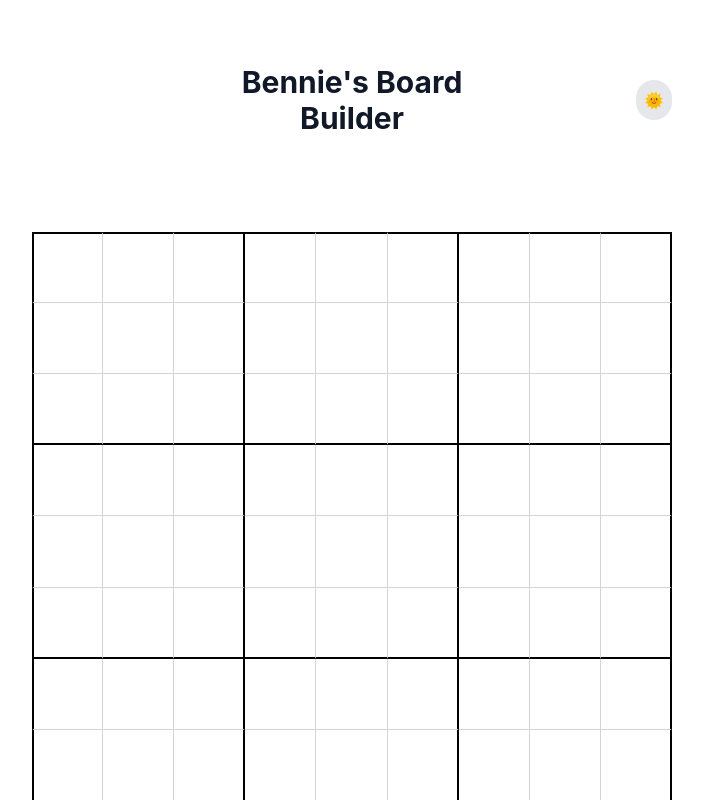
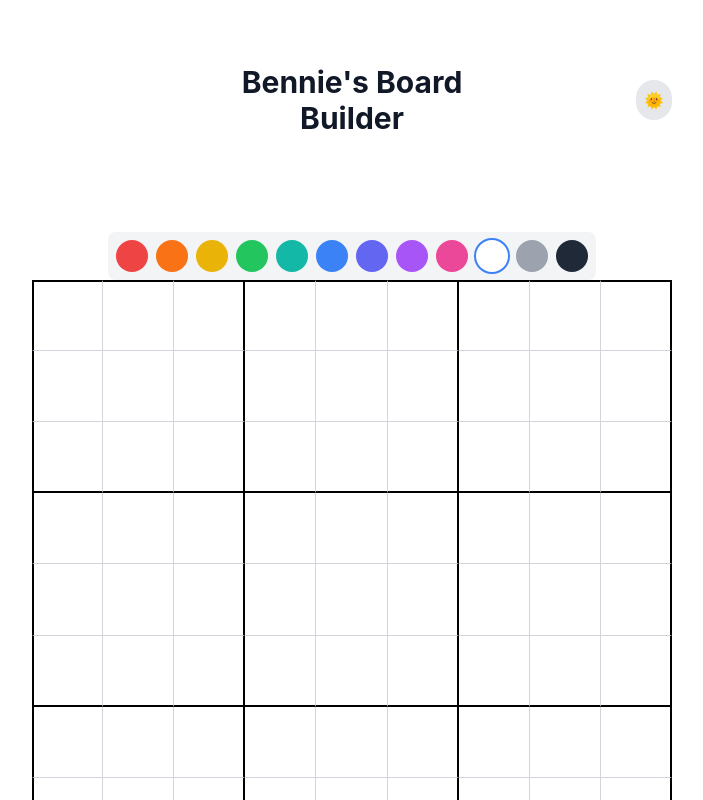
Before and after one commit to ballPointPenguin/sudoku-editor, a React (Vite) app: page / in a window 1280 px wide. Shown: the top 800 px of the page, without its empty margins (288-991 px from the left). Built offline with nearby package versions, Linux system fonts and the light colour scheme.

Commit message:
color picker

```diff
--- a/public/sudokuWorker.js
+++ b/public/sudokuWorker.js
@@ -1,3 +1,4 @@
+/* public/sudokuWorker.js */
 // Basic structure for Sudoku grid
 const EMPTY = 0
 const SIZE = 9
--- a/src/components/Cell.jsx
+++ b/src/components/Cell.jsx
@@ -1,7 +1,26 @@
 /* src/components/Cell.jsx */
 import { forwardRef } from 'react'
 
-const Cell = forwardRef(({ value, onChange, onKeyDown, isValid, row, col }, ref) => (
+const colorClasses = {
+  red: 'bg-red-500 dark:bg-red-700',
+  orange: 'bg-orange-500 dark:bg-orange-700',
+  yellow: 'bg-yellow-500 dark:bg-yellow-600',
+  green: 'bg-green-500 dark:bg-green-700',
+  teal: 'bg-teal-500 dark:bg-teal-700',
+  blue: 'bg-blue-500 dark:bg-blue-700',
+  indigo: 'bg-indigo-500 dark:bg-indigo-700',
+  purple: 'bg-purple-500 dark:bg-purple-700',
+  pink: 'bg-pink-500 dark:bg-pink-700',
+  white: 'bg-white dark:bg-gray-800',
+  gray: 'bg-gray-400 dark:bg-gray-600',
+  black: 'bg-gray-800 dark:bg-white',
+}
+
+const Cell = forwardRef(
+  (
+    { row, col, value, color, isValid, onChange, onKeyDown, onPointerDown, onPointerEnter },
+    ref,
+  ) => (
     <div
       className={`
       group
@@ -12,6 +31,9 @@ const Cell = forwardRef(({ value, onChange, onKeyDown, isValid, row, col }, ref)
       ${col === 0 ? 'border-l-2 border-l-black dark:border-l-white' : ''}
       ${row === 0 ? 'border-t-2 border-t-black dark:border-t-white' : ''}
     `}
+      onPointerDown={onPointerDown}
+      onPointerEnter={onPointerEnter}
+      style={{ touchAction: 'none' }}
     >
       <input
         ref={ref}
@@ -21,9 +43,11 @@ const Cell = forwardRef(({ value, onChange, onKeyDown, isValid, row, col }, ref)
         flex justify-center items-center
         text-[3vmin] font-bold text-center
         p-0 box-border
-        ${isValid ? 'bg-white dark:bg-gray-800 text-black dark:text-white' : 'bg-rose-300 dark:bg-rose-800'}
-        group-[.focused]:bg-blue-100 dark:group-[.focused]:bg-blue-900
-        focus:outline-none focus:ring-2 focus:ring-blue-500 dark:focus:ring-blue-300
+        ${colorClasses[color] || 'bg-white dark:bg-gray-800'}
+        ${!isValid ? 'ring-2 ring-rose-500 text-rose-700 dark:ring-rose-700 dark:text-rose-500' : ''}
+        ${color === 'white' ? 'text-gray-800 dark:text-white' : 'text-white dark:text-gray-800'}
+        group-[.focused]:ring-2 group-[.focused]:ring-blue-500 dark:group-[.focused]:ring-blue-300
+        focus:outline-none
       `}
         value={value || ''}
         onChange={onChange}
@@ -37,7 +61,8 @@ const Cell = forwardRef(({ value, onChange, onKeyDown, isValid, row, col }, ref)
         maxLength="1"
       />
     </div>
-))
+  ),
+)
 
 Cell.displayName = 'Cell'
 
--- /dev/null
+++ b/src/components/ColorPicker.jsx
@@ -0,0 +1,35 @@
+const colorOptions = [
+  // Colorful colors
+  { name: 'red', light: 'bg-red-500', dark: 'dark:bg-red-700' },
+  { name: 'orange', light: 'bg-orange-500', dark: 'dark:bg-orange-700' },
+  { name: 'yellow', light: 'bg-yellow-500', dark: 'dark:bg-yellow-600' },
+  { name: 'green', light: 'bg-green-500', dark: 'dark:bg-green-700' },
+  { name: 'teal', light: 'bg-teal-500', dark: 'dark:bg-teal-700' },
+  { name: 'blue', light: 'bg-blue-500', dark: 'dark:bg-blue-700' },
+  { name: 'indigo', light: 'bg-indigo-500', dark: 'dark:bg-indigo-700' },
+  { name: 'purple', light: 'bg-purple-500', dark: 'dark:bg-purple-700' },
+  { name: 'pink', light: 'bg-pink-500', dark: 'dark:bg-pink-700' },
+  // Neutral tones
+  { name: 'white', light: 'bg-white', dark: 'dark:bg-gray-800' },
+  { name: 'gray', light: 'bg-gray-400', dark: 'dark:bg-gray-600' },
+  { name: 'black', light: 'bg-gray-800', dark: 'dark:bg-white' },
+]
+
+const ColorPicker = ({ selectedColor, onColorSelect }) => {
+  return (
+    <div className="flex flex-wrap gap-2 p-2 bg-gray-100 rounded-lg dark:bg-gray-900">
+      {colorOptions.map((color) => (
+        <button
+          key={color.name}
+          className={`w-8 h-8 rounded-full ${color.light} ${color.dark} ${
+            selectedColor === color.name ? 'ring-2 ring-blue-500' : ''
+          }`}
+          onClick={() => onColorSelect(color.name)}
+          aria-label={`Select ${color.name} color`}
+        />
+      ))}
+    </div>
+  )
+}
+
+export default ColorPicker
--- a/src/components/SudokuBoard.jsx
+++ b/src/components/SudokuBoard.jsx
@@ -2,6 +2,7 @@
 import { updateInvalidCells } from '../utils/sudokuUtils'
 import { useCallback, useEffect, useRef, useState } from 'react'
 import Cell from './Cell'
+import ColorPicker from './ColorPicker'
 import StatusBar from './StatusBar'
 
 const SudokuBoard = () => {
@@ -10,9 +11,16 @@ const SudokuBoard = () => {
       .fill()
       .map(() => Array(9).fill(0)),
   )
+  const [cellColors, setCellColors] = useState(
+    Array(9)
+      .fill()
+      .map(() => Array(9).fill('white')),
+  )
   const [invalidCells, setInvalidCells] = useState(new Set())
   const [status, setStatus] = useState('Initializing...')
   const [isCalculating, setIsCalculating] = useState(false)
+  const [selectedColor, setSelectedColor] = useState('white')
+  const [isColoring, setIsColoring] = useState(false)
   const cellRefs = useRef([])
   const workerRef = useRef(null)
   const timerRef = useRef(null)
@@ -35,6 +43,36 @@ const SudokuBoard = () => {
     },
     [board],
   )
+
+  const handleCellColor = useCallback(
+    (row, col) => {
+      const newCellColors = cellColors.map((r) => [...r])
+      newCellColors[row][col] = selectedColor
+      setCellColors(newCellColors)
+    },
+    [cellColors, selectedColor],
+  )
+
+  const handlePointerDown = useCallback(
+    (row, col) => {
+      setIsColoring(true)
+      handleCellColor(row, col)
+    },
+    [handleCellColor],
+  )
+
+  const handlePointerEnter = useCallback(
+    (row, col) => {
+      if (isColoring) {
+        handleCellColor(row, col)
+      }
+    },
+    [isColoring, handleCellColor],
+  )
+
+  const handlePointerUp = useCallback(() => {
+    setIsColoring(false)
+  }, [])
 
   const handleKeyDown = useCallback(
     (event, row, col) => {
@@ -115,20 +153,38 @@ const SudokuBoard = () => {
     }
   }, [board])
 
+  useEffect(() => {
+    const handleGlobalPointerUp = () => setIsColoring(false)
+    window.addEventListener('pointerup', handleGlobalPointerUp)
+    window.addEventListener('pointercancel', handleGlobalPointerUp)
+    return () => {
+      window.removeEventListener('pointerup', handleGlobalPointerUp)
+      window.removeEventListener('pointercancel', handleGlobalPointerUp)
+    }
+  }, [])
+
   return (
     <div className="flex flex-col items-center justify-center w-full h-full p-4 sm:p-8">
-      <div className="grid grid-cols-9 grid-rows-9 gap-0 w-full h-full max-w-[80vmin] max-h-[80vmin] aspect-square">
+      <ColorPicker selectedColor={selectedColor} onColorSelect={setSelectedColor} />
+      <div
+        className="grid grid-cols-9 grid-rows-9 gap-0 w-full h-full max-w-[80vmin] max-h-[80vmin] aspect-square"
+        onPointerUp={handlePointerUp}
+        onPointerCancel={handlePointerUp}
+      >
         {board.flatMap((row, rowIndex) =>
           row.map((value, colIndex) => (
             <Cell
               key={`${rowIndex}-${colIndex}`}
               ref={(el) => (cellRefs.current[rowIndex * 9 + colIndex] = el)}
+              row={rowIndex}
+              col={colIndex}
               value={value}
+              color={cellColors[rowIndex][colIndex]}
+              isValid={!invalidCells.has(`${rowIndex}-${colIndex}`)}
               onChange={(e) => handleCellChange(rowIndex, colIndex, e.target.value)}
               onKeyDown={(e) => handleKeyDown(e, rowIndex, colIndex)}
-              isValid={!invalidCells.has(`${rowIndex}-${colIndex}`)}
-              row={rowIndex}
-              col={colIndex}
+              onPointerDown={() => handlePointerDown(rowIndex, colIndex)}
+              onPointerEnter={() => handlePointerEnter(rowIndex, colIndex)}
             />
           )),
         )}
```
Also changed, not shown: 1 other file (tests, documents, lock files or other folders). Lines whose indentation alone changed are shown as unchanged.
